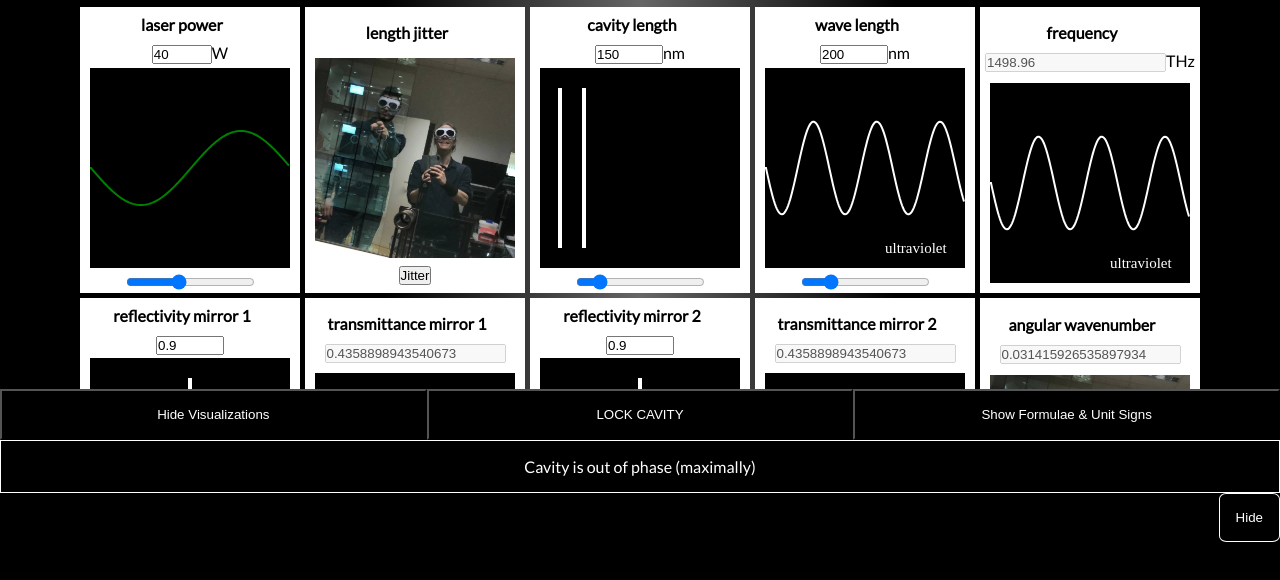
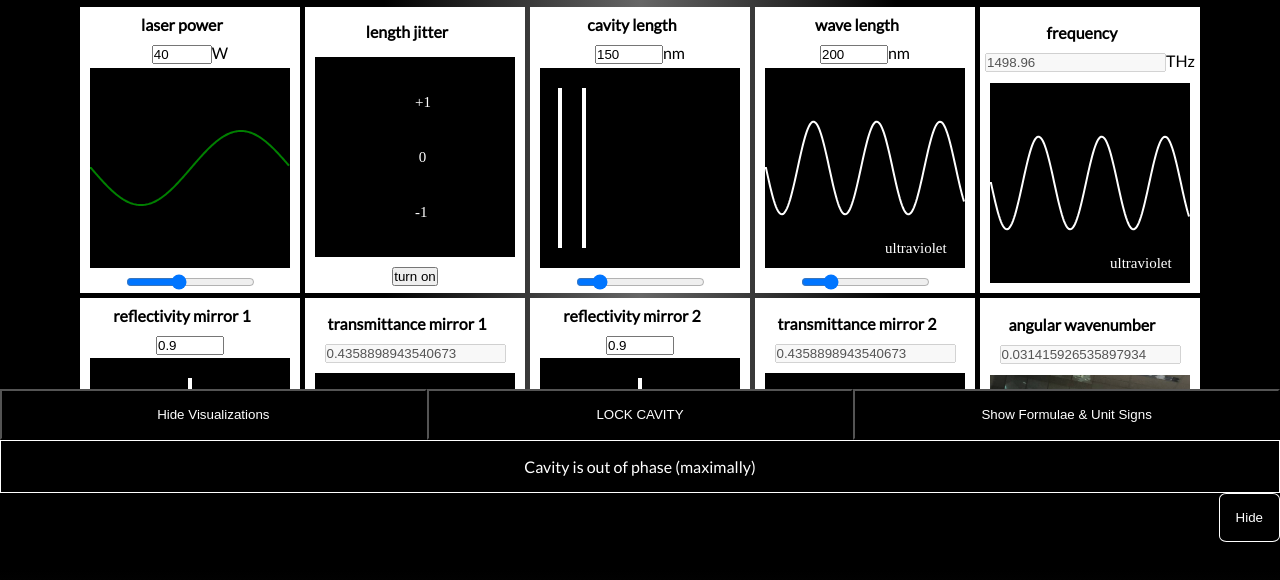
Before and after one commit to bmedicke/optical-cavity, a React (Create React App) app in the folder simulator/: page / in a window 1280 px wide. Shown: the top 580 px of the page. Built offline with nearby package versions, Linux system fonts and the light colour scheme; what better-react-mathjax would draw is missing.

Commit message:
update jitterbox for vis.

```diff
--- a/simulator/src/JitterBox.js
+++ b/simulator/src/JitterBox.js
@@ -1,47 +1,32 @@
+import { Jitter } from './Visualizations'
 import { useEffect, useState } from 'react'
-import { rgb2string } from './Visualizations'
 
-const JitterBox = ({
-  label = 'defaultLabel',
-  setter = null,
-  hideCanvas = false,
-  rgb = { r: 255, g: 255, b: 255 },
-//   isActive,
-//   setIsActive,
-  canvasplot = (
-    <canvas
-      // TODO use style from Visualization.css
-      style={{
-        backgroundColor: rgb2string(rgb, 0.1),
-        height: '200px',
-        width: '200px',
-        backgroundImage: 'url("/maniac.jpeg")',
-        backgroundSize: 'cover',
-        backgroundBlendMode: 'luminosity',
-      }}
-    ></canvas>
-  )
-}) => {
+const JitterBox = ({ label = 'Jitter', setter = null, hideCanvas = false }) => {
+  const [isActive, setIsActive] = useState(false)
+  const datapoints = 25
+  const [graphData, setGraphData] = useState([])
 
-    const [isActive, setIsActive] = useState(false)
-
-// Sets an interval every 0.5s
+  // Sets an interval every 0.5s
   useEffect(() => {
-
-        const interval = setInterval(() => {
-        setIsActive(x => {console.log(x); return x;})
-
-        setIsActive(x => {
-            if(x){
-                setter && setter((y) => parseInt(y) + Math.floor(Math.random() * 3) - 1)
+    const interval = setInterval(() => {
+      setIsActive((active) => {
+        if (active) {
+          setGraphData((graphdata) => {
+            graphdata.push(Math.floor(Math.random() * 3) - 1)
+            if (graphdata.length > datapoints) {
+              graphdata.shift()
             }
-            return x
-        })
-
-          },500)
+            return graphdata
+          })
+          if (setter) {
+            setter((value) => parseInt(value) + graphData[graphData.length - 1])
+          }
+        }
+        return active
+      })
+    }, 500)
     return () => {
       clearInterval(interval)
-      console.log("clearing intervale in " + label)
     }
   }, [])
 
@@ -61,9 +46,11 @@ const JitterBox = ({
       <label style={{ color: 'white', textAlign: 'center', width: '100%' }}>
         <h1 style={{ marginRight: '1rem' }}>{label}</h1>
       </label>
-      {!hideCanvas && canvasplot}
-      <button onClick={() => setIsActive(x => !x)}>Jitter</button>
-          </div>
+      {!hideCanvas && <Jitter jitter={graphData} datapoints={datapoints} />}
+      <button onClick={() => setIsActive((x) => !x)}>
+        {isActive ? 'turn off' : 'turn on'}
+      </button>
+    </div>
   )
 }
 
```
